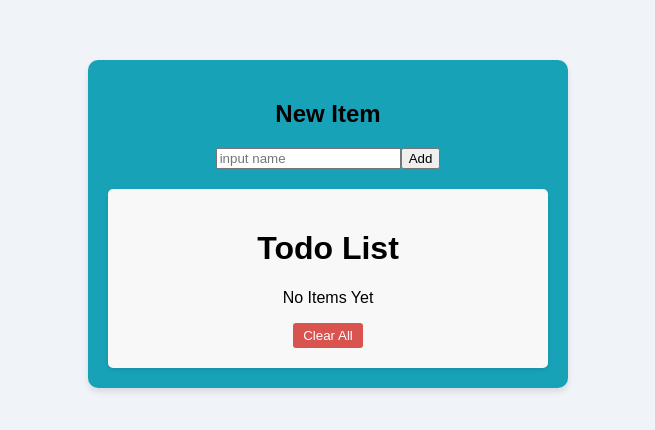
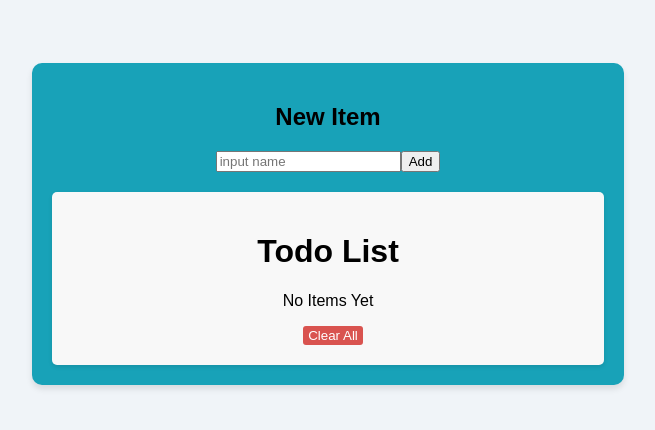
Before and after one commit to Moluno-xiii/to-do-list, a React (Create React App) app: page / in a window 1280 px wide. Shown: the part 176-606 px from the top of the page, without its empty margins (312-967 px from the left). Built offline with nearby package versions, Linux system fonts and the light colour scheme.

Commit message:
added delete button, and added condition to return if no content in the placeholder

```diff
--- a/src/App.css
+++ b/src/App.css
@@ -169,7 +169,7 @@ input:focus {
 
 .text-field {
   background-color: #f8f8f8;
-  width: 400px;
+  width: 40vw;
   padding: 20px;
   border-radius: 5px;
   margin-top: 20px;
@@ -185,3 +185,13 @@ input:focus {
   padding: 0; /* Remove padding to fit content better */
   overflow-y: auto;
 }
+
+.text-field button {
+  background-color: #d9534f; /* Red */
+  color: white;
+  border: none;
+  padding: 2px 5px;
+  border-radius: 3px;
+  cursor: pointer;
+  margin-left: 10px;
+}
--- a/src/App.js
+++ b/src/App.js
@@ -18,7 +18,15 @@ function App() {
   const [checked, setChecked] = useState(false);
   const [input, setInput] = useState("");
 
+  const handleDelete = (index) => {
+    const updatedItems = [...item]
+    updatedItems.splice(index,  1)
+    setItems(updatedItems)
+
+  }
+
   const handleChange = (e) => {
+    if (!input) return;
     e.preventDefault();
     setInput("");
     // console.log(input);
@@ -64,6 +72,7 @@ function App() {
         setItems={setItems}
         toggle={toggleChecked}
         checked={checked}
+        handleDelete={handleDelete}
       />
     </div>
   );
@@ -95,7 +104,7 @@ const Header = ({ handleChange, setInput, input }) => {
   );
 };
 
-const Main = ({ item, setItems, toggle, checked }) => {
+const Main = ({ item, setItems, toggle, checked, handleDelete }) => {
   const clearList = () => {
     setItems([]);
   };
@@ -108,14 +117,15 @@ const Main = ({ item, setItems, toggle, checked }) => {
         item.map((itemIn, i) => {
           return (
             <ul key={i}>
-              <li className={itemIn.checked ? "inline checked" : "inline"}>
-                {itemIn.name}
-              </li>{" "}
               <input
                 type="checkbox"
                 className="inline"
                 onChange={() => toggle(i)}
               />
+              <li className={itemIn.checked ? "inline checked" : "inline"}>
+                {itemIn.name}
+              </li>{" "}
+              <button className="inline" onClick={handleDelete}>delete</button>
             </ul>
           );
         })
```
